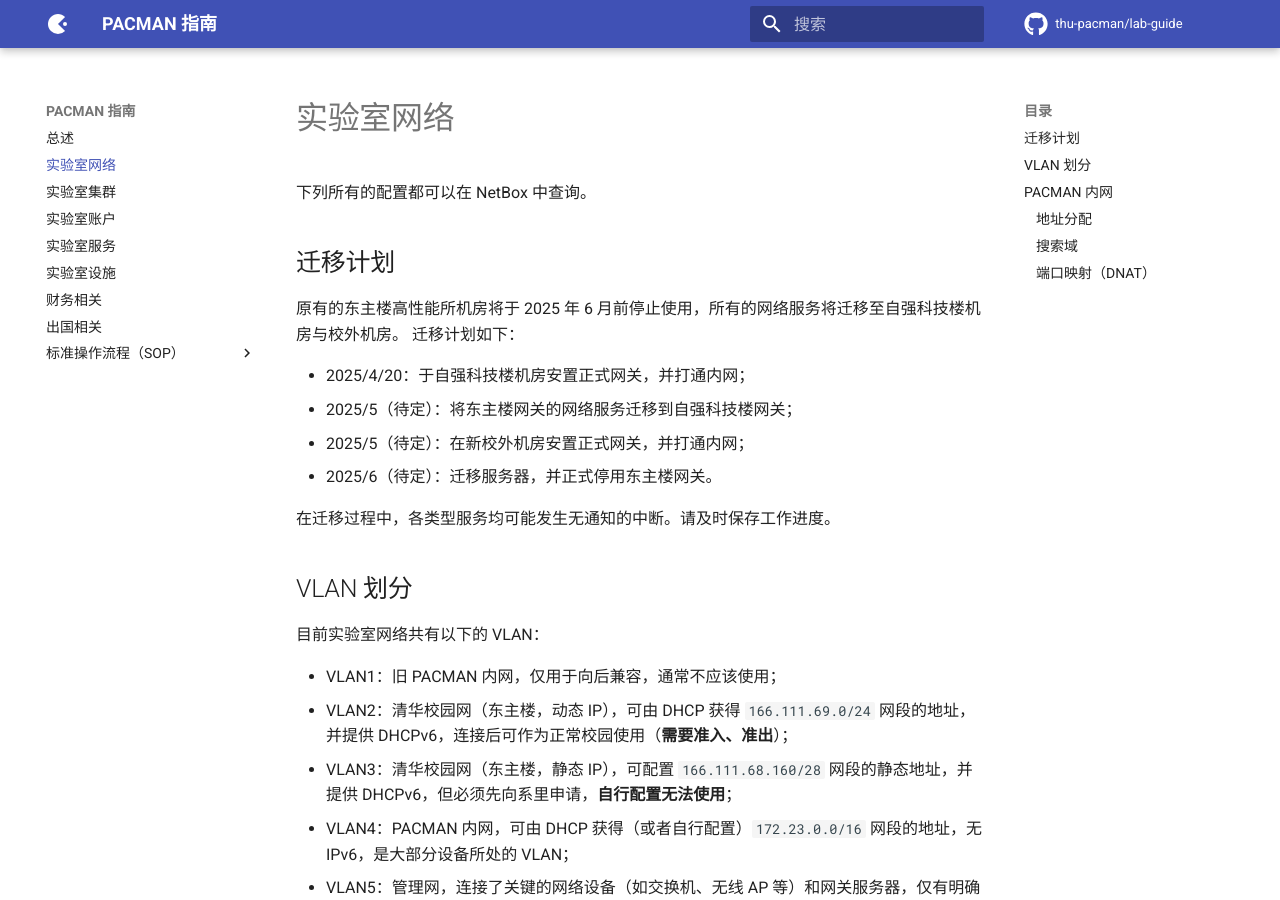
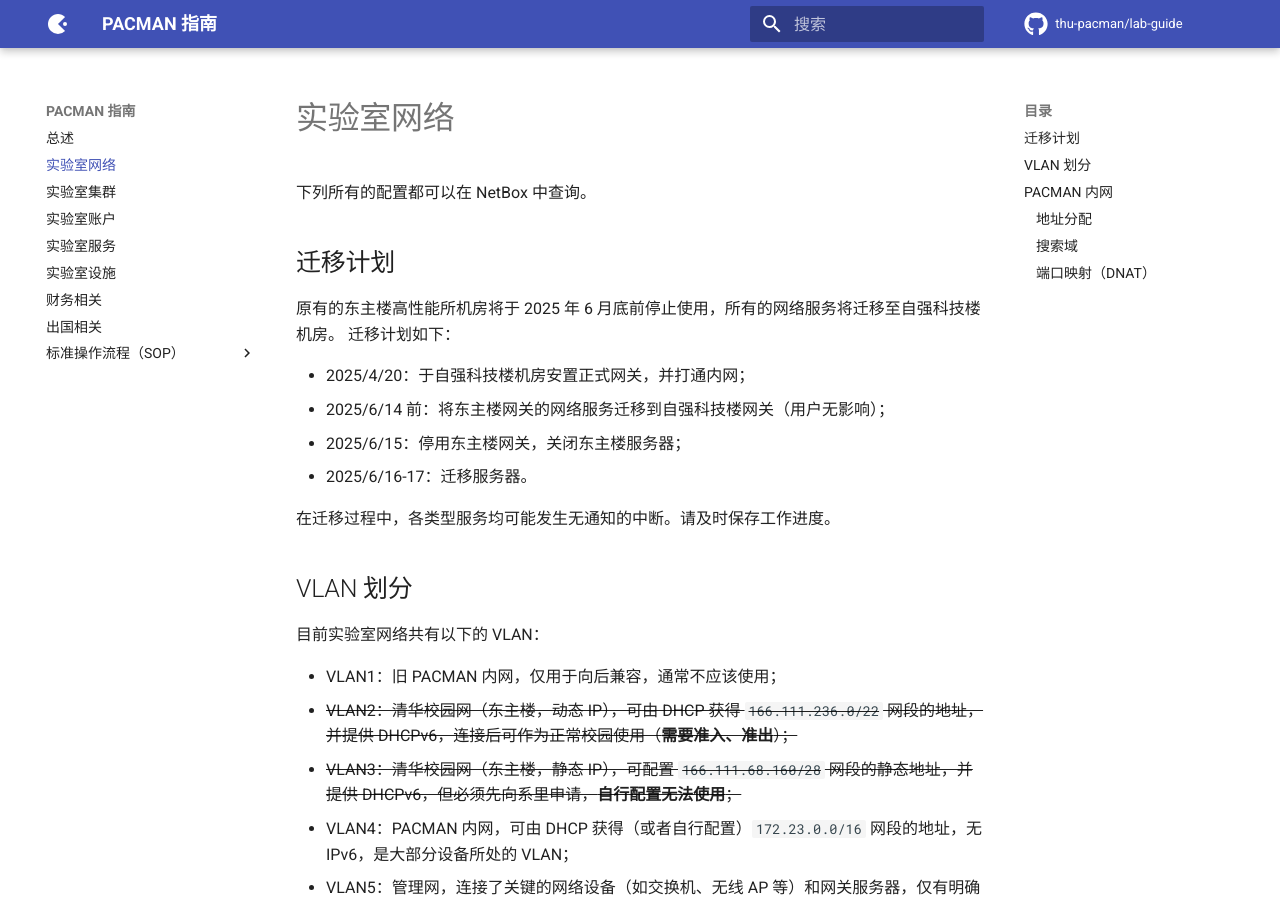
Before and after one commit to thu-pacman/lab-guide, an MkDocs documentation site: the page built from docs/network.md, in a window 1280 px wide and 900 px high. Built offline with MkDocs 1.6.1 and Material for MkDocs 9.7.7, drawn with Linux system fonts in a browser that asks for light colours; comment, search, counter and statistics services are not loaded; some of the changed text lies outside the part shown.

Commit message:
Update clusters, abroad and network
Signed-off-by: Shengqi Chen <harry-chen@outlook.com>

```diff
--- a/docs/network.md
+++ b/docs/network.md
@@ -8,13 +8,13 @@
 
 ## 迁移计划
 
-原有的东主楼高性能所机房将于 2025 年 6 月前停止使用，所有的网络服务将迁移至自强科技楼机房与校外机房。
+原有的东主楼高性能所机房将于 2025 年 6 月底前停止使用，所有的网络服务将迁移至自强科技楼机房。
 迁移计划如下：
 
 * 2025/4/20：于自强科技楼机房安置正式网关，并打通内网；
-* 2025/5（待定）：将东主楼网关的网络服务迁移到自强科技楼网关；
-* 2025/5（待定）：在新校外机房安置正式网关，并打通内网；
-* 2025/6（待定）：迁移服务器，并正式停用东主楼网关。
+* 2025/6/14 前：将东主楼网关的网络服务迁移到自强科技楼网关（用户无影响）；
+* 2025/6/15：停用东主楼网关，关闭东主楼服务器；
+* 2025/6/16-17：迁移服务器。
 
 <!-- * 2024/6/11（预计）：于自强科技楼五楼部署临时网关，在四、五楼 PACMAN 对应工位提供临时的有线内网访问；
 * 2024/6 下旬（待定）：于自强科技楼机房安置正式网关，将 PACMAN 校园网接入由东主楼网关割接到自强科技楼网关；
@@ -30,8 +30,8 @@
 目前实验室网络共有以下的 VLAN：
 
 * VLAN1：旧 PACMAN 内网，仅用于向后兼容，通常不应该使用；
-* VLAN2：清华校园网（东主楼，动态 IP），可由 DHCP 获得 `166.111.69.0/24` 网段的地址，并提供 DHCPv6，连接后可作为正常校园使用（**需要准入、准出**）；
-* VLAN3：清华校园网（东主楼，静态 IP），可配置 `166.111.68.160/28` 网段的静态地址，并提供 DHCPv6，但必须先向系里申请，**自行配置无法使用**；
+* <del>VLAN2：清华校园网（东主楼，动态 IP），可由 DHCP 获得 `166.111.236.0/22` 网段的地址，并提供 DHCPv6，连接后可作为正常校园使用（**需要准入、准出**）；</del>
+* <del>VLAN3：清华校园网（东主楼，静态 IP），可配置 `166.111.68.160/28` 网段的静态地址，并提供 DHCPv6，但必须先向系里申请，**自行配置无法使用**；</del>
 * VLAN4：PACMAN 内网，可由 DHCP 获得（或者自行配置）`172.23.0.0/16` 网段的地址，无 IPv6，是大部分设备所处的 VLAN；
 * VLAN5：管理网，连接了关键的网络设备（如交换机、无线 AP 等）和网关服务器，仅有明确授权的设备和接入点才能使用；
 * VLAN6：清华校园网（东主楼，静态 IP）备份接入：与 VLAN3 功能相同，但来自另一个物理接入点。
@@ -80,7 +80,7 @@ DHCP 服务器会自动下发搜索域（search domain），你也可以手工
 
 ### 端口映射（DNAT）
 
-PACMAN 内网使用了 NAT，出流量的源地址为 `166.111.68.168`，入流量的源地址为 `166.111.68.163`。出入分离的设计有助于增强灵活性。
+PACMAN 内网使用了 NAT，出流量的源地址为 `166.111.236.64`，入流量的源地址为 `166.111.236.65`。出入分离的设计有助于增强灵活性。
 由于 NAT 的存在，外部用户如果需要直接访问内网服务器，则需要通过跳板或者端口映射（DNAT）来进行。
 
 我们通常不推荐用户使用端口映射，因为直接向互联网暴露的开放端口显著降低了安全性，可能导致内网被攻击。如有确实需要，请联系管理员进行配置。
```
Also changed, not shown: docs/abroad.md (+5 -5 lines), docs/clusters.md (+54 -50 lines), docs/facilities.md (+4 -0 lines), docs/services.md (+40 -29 lines).
